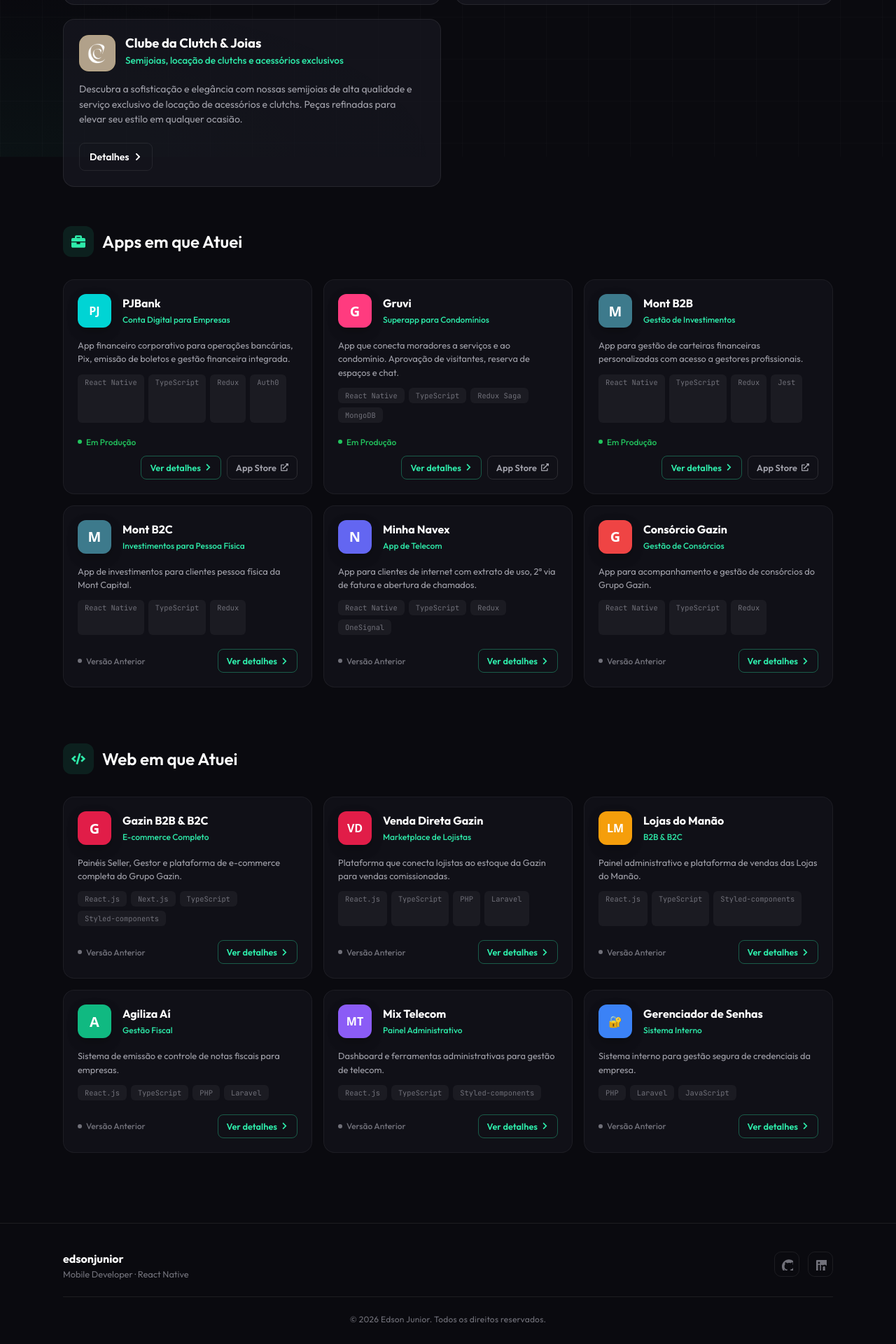
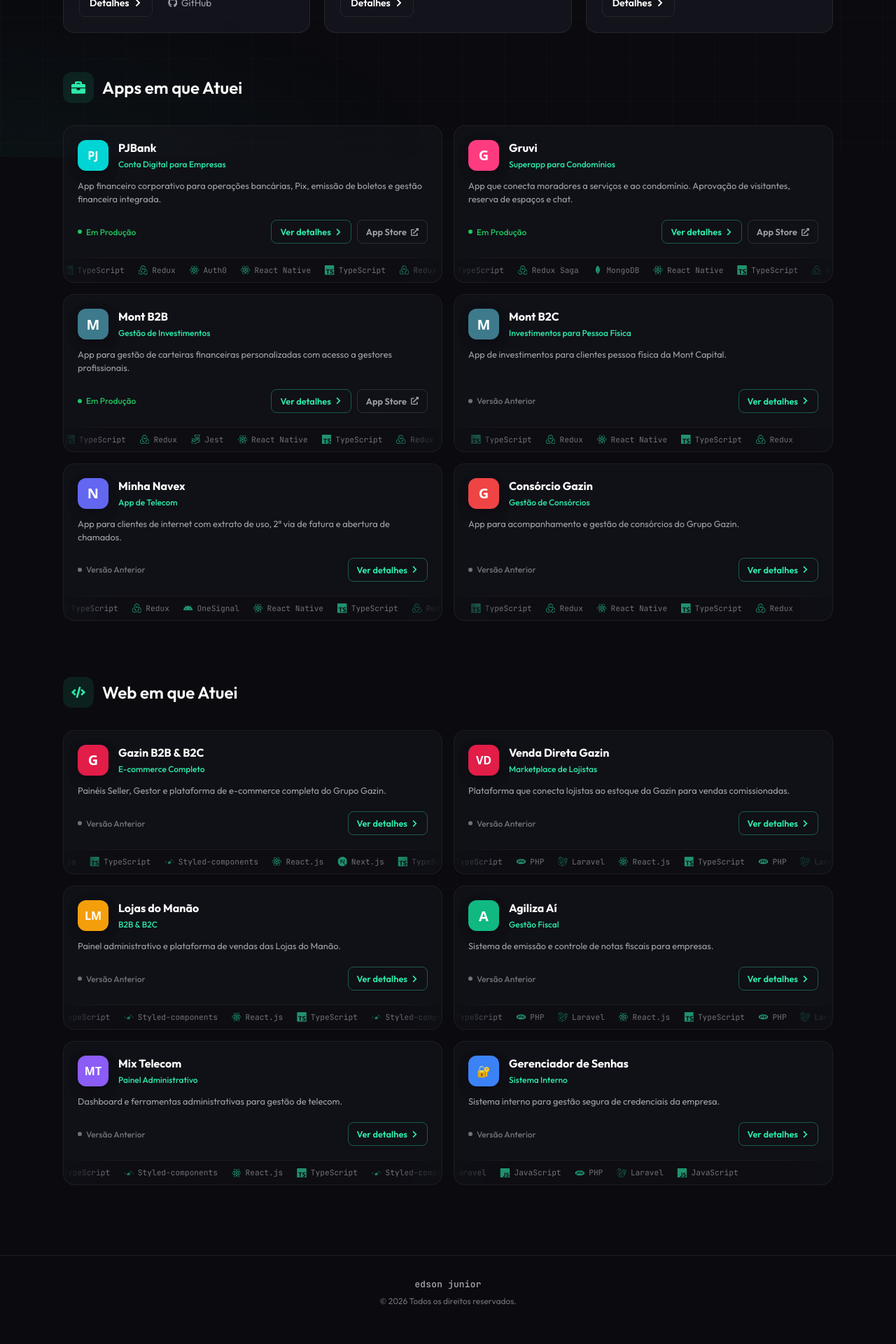
Before and after one commit to edsonjuniornarvaes/portifolio, a Next.js app: page /projects in a window 1280 px wide. Shown: the part 576-2496 px from the top of the page at 70% size. After the commit the page ends 2474 px from the top, so only its background shows below. Built offline with nearby package versions, Linux system fonts and the light colour scheme; no server answers.

Commit message:
refactor: improvements

```diff
--- a/src/app/components/navbar/index.tsx
+++ b/src/app/components/navbar/index.tsx
@@ -39,8 +39,8 @@
     <>
       <S.NavBar>
         <S.Logo href="/home">
-          <S.LogoIcon>EJ</S.LogoIcon>
-          Edson Junior
+          <S.LogoMark>ej</S.LogoMark>
+          <S.LogoName>Edson Junior</S.LogoName>
         </S.Logo>
 
         <S.NavbarContent>
--- a/src/app/projects/page.tsx
+++ b/src/app/projects/page.tsx
@@ -4,36 +4,62 @@
 import Link from "next/link";
 import { personalProjects, professionalProjects, webProjects, type Project } from "./helper";
 import { FaGithub, FaRocket, FaExternalLinkAlt, FaBriefcase, FaCode, FaChevronRight } from "react-icons/fa";
+import {
+  SiReact,
+  SiTypescript,
+  SiRedux,
+  SiExpo,
+  SiJest,
+  SiNextdotjs,
+  SiStyledcomponents,
+  SiPhp,
+  SiLaravel,
+  SiMongodb,
+  SiFirebase,
+  SiJavascript,
+} from "react-icons/si";
+import { FaApple, FaAndroid } from "react-icons/fa";
+
+const TECH_ICON_MAP: Record<string, React.ReactNode> = {
+  "React Native": <SiReact />,
+  "React.js": <SiReact />,
+  TypeScript: <SiTypescript />,
+  Redux: <SiRedux />,
+  "Redux Saga": <SiRedux />,
+  Expo: <SiExpo />,
+  Jest: <SiJest />,
+  "Next.js": <SiNextdotjs />,
+  "Styled-components": <SiStyledcomponents />,
+  PHP: <SiPhp />,
+  Laravel: <SiLaravel />,
+  MongoDB: <SiMongodb />,
+  Firebase: <SiFirebase />,
+  JavaScript: <SiJavascript />,
+  Auth0: <SiReact />,
+  iOS: <FaApple />,
+  Android: <FaAndroid />,
+  OneSignal: <FaAndroid />,
+};
 
 const fadeInUp = keyframes`
-  from {
-    opacity: 0;
-    transform: translateY(20px);
-  }
-  to {
-    opacity: 1;
-    transform: translateY(0);
-  }
+  from { opacity: 0; transform: translateY(20px); }
+  to { opacity: 1; transform: translateY(0); }
+`;
+
+const scroll = keyframes`
+  0% { transform: translateX(0); }
+  100% { transform: translateX(-50%); }
 `;
 
 const pulse = keyframes`
-  0%, 100% {
-    opacity: 1;
-    box-shadow: 0 0 20px rgba(0, 230, 118, 0.3);
-  }
-  50% {
-    opacity: 0.8;
-    box-shadow: 0 0 40px rgba(0, 230, 118, 0.5);
-  }
+  0%, 100% { opacity: 1; box-shadow: 0 0 20px rgba(0, 230, 118, 0.3); }
+  50% { opacity: 0.8; box-shadow: 0 0 40px rgba(0, 230, 118, 0.5); }
 `;
 
 const PageWrapper = styled.div`
   min-height: 100vh;
   padding: 40px 24px 100px;
-
-  @media (max-width: 768px) {
-    padding: 20px 16px 60px;
-  }
+  @media (max-width: 768px) { padding: 20px 16px 60px; }
 `;
 
 const ContentWrapper = styled.div`
@@ -47,7 +73,7 @@
 `;
 
 const PageTitle = styled.h1`
-  font-family: var(--font-display, 'Outfit', sans-serif);
+  font-family: var(--font-display);
   font-size: clamp(2rem, 4vw, 3rem);
   font-weight: 700;
   color: #ffffff;
@@ -64,6 +90,7 @@
   opacity: 0;
 `;
 
+/* ===== Pessoais ===== */
 const PersonalSection = styled.section`
   animation: ${fadeInUp} 0.6s ease 0.2s forwards;
   opacity: 0;
@@ -72,11 +99,10 @@
 
 const PersonalGrid = styled.div`
   display: grid;
-  grid-template-columns: repeat(2, 1fr);
+  grid-template-columns: repeat(3, 1fr);
   gap: 20px;
-  @media (max-width: 720px) {
-    grid-template-columns: 1fr;
-  }
+  @media (max-width: 900px) { grid-template-columns: repeat(2, 1fr); }
+  @media (max-width: 600px) { grid-template-columns: 1fr; }
 `;
 
 const PersonalCard = styled.div`
@@ -88,7 +114,6 @@
   flex-direction: column;
   gap: 14px;
   transition: border-color 0.2s ease, box-shadow 0.2s ease;
-
   &:hover {
     border-color: rgba(46, 235, 170, 0.25);
     box-shadow: var(--glow-primary);
@@ -112,12 +137,7 @@
   justify-content: center;
   background: var(--bg-secondary);
   border: 1px solid var(--border-color);
-
-  img {
-    width: 100%;
-    height: 100%;
-    object-fit: cover;
-  }
+  img { width: 100%; height: 100%; object-fit: cover; }
 `;
 
 const PersonalTitle = styled.h2`
@@ -164,10 +184,7 @@
   padding: 10px 14px;
   border-radius: var(--radius-sm);
   border: 1px solid var(--border-color);
-  &:hover {
-    border-color: var(--accent-primary);
-    color: var(--accent-primary);
-  }
+  &:hover { border-color: var(--accent-primary); color: var(--accent-primary); }
 `;
 
 const SmallGithub = styled.a`
@@ -177,192 +194,22 @@
   font-size: 0.85rem;
   color: var(--text-secondary);
   padding: 10px 12px;
-  &:hover {
-    color: var(--accent-primary);
-  }
+  &:hover { color: var(--accent-primary); }
 `;
 
-const ProjectTitle = styled.h2`
-  font-family: var(--font-display, 'Outfit', sans-serif);
-  font-size: clamp(1.5rem, 3vw, 2rem);
+const IconLetter = styled.span<{ $small?: boolean }>`
+  font-family: system-ui, -apple-system, sans-serif;
+  font-size: ${(p) => (p.$small ? "1rem" : "1.25rem")};
   font-weight: 800;
-  color: #ffffff;
-  margin-bottom: 6px;
-  letter-spacing: 1px;
+  color: #fff;
 `;
 
-const ProjectTagline = styled.p`
-  font-size: 1rem;
-  font-weight: 500;
-  background: linear-gradient(135deg, #00E676 0%, #FFD600 100%);
-  -webkit-background-clip: text;
-  -webkit-text-fill-color: transparent;
-  background-clip: text;
-  margin-bottom: 12px;
-`;
-
-const ProjectDescription = styled.p`
-  font-size: 0.9rem;
-  color: #a1a1aa;
-  line-height: 1.6;
-  max-width: 500px;
-  margin-bottom: 16px;
-`;
-
-const TagsContainer = styled.div`
-  display: flex;
-  flex-wrap: wrap;
-  justify-content: center;
-  gap: 8px;
-  margin-bottom: 24px;
-`;
-
-const Tag = styled.span`
-  font-family: var(--font-mono, 'JetBrains Mono', monospace);
-  font-size: 0.7rem;
-  font-weight: 500;
-  color: #00E676;
-  padding: 6px 14px;
-  border-radius: 100px;
-  background: rgba(0, 230, 118, 0.1);
-  border: 1px solid rgba(0, 230, 118, 0.2);
-`;
-
-const StatusBadge = styled.div`
-  display: inline-flex;
-  align-items: center;
-  gap: 8px;
-  padding: 8px 16px;
-  background: rgba(251, 191, 36, 0.1);
-  border: 1px solid rgba(251, 191, 36, 0.3);
-  border-radius: 100px;
-  font-size: 0.8rem;
-  font-weight: 500;
-  color: #fbbf24;
-  margin-bottom: 24px;
-
-  &::before {
-    content: '';
-    width: 8px;
-    height: 8px;
-    border-radius: 50%;
-    background: #fbbf24;
-    animation: ${pulse} 1.5s ease-in-out infinite;
-  }
-`;
-
-const FeaturesSection = styled.div`
-  padding: 24px 32px;
-  background: rgba(0, 0, 0, 0.2);
-  border-top: 1px solid rgba(255, 255, 255, 0.06);
-
-  @media (max-width: 768px) {
-    padding: 20px;
-  }
-`;
-
-const FeaturesTitle = styled.h3`
-  font-family: var(--font-display, 'Outfit', sans-serif);
-  font-size: 1rem;
-  font-weight: 600;
-  color: #ffffff;
-  text-align: center;
-  margin-bottom: 20px;
-`;
-
-const FeaturesGrid = styled.div`
-  display: grid;
-  grid-template-columns: repeat(3, 1fr);
-  gap: 20px;
-
-  @media (max-width: 868px) {
-    grid-template-columns: repeat(2, 1fr);
-  }
-
-  @media (max-width: 540px) {
-    grid-template-columns: 1fr;
-  }
-`;
-
-const FeatureCard = styled.div`
-  padding: 16px;
-  background: rgba(26, 26, 36, 0.6);
-  border: 1px solid rgba(255, 255, 255, 0.06);
-  border-radius: 12px;
-  transition: all 0.3s ease;
-
-  &:hover {
-    background: rgba(0, 230, 118, 0.05);
-    border-color: rgba(0, 230, 118, 0.2);
-    transform: translateY(-2px);
-  }
-`;
-
-const FeatureIcon = styled.span`
-  display: block;
-  font-size: 1.5rem;
-  margin-bottom: 8px;
-`;
-
-const FeatureTitle = styled.h4`
-  font-family: var(--font-display, 'Outfit', sans-serif);
-  font-size: 0.875rem;
-  font-weight: 600;
-  color: #ffffff;
-  margin-bottom: 4px;
-`;
-
-const FeatureDescription = styled.p`
-  font-size: 0.75rem;
-  color: #71717a;
-  line-height: 1.4;
-`;
-
-const ActionsSection = styled.div`
-  display: flex;
-  justify-content: center;
-  gap: 16px;
-  padding: 32px 40px;
-  border-top: 1px solid rgba(255, 255, 255, 0.06);
-
-  @media (max-width: 480px) {
-    flex-direction: column;
-    padding: 24px;
-  }
-`;
-
-const ActionButton = styled.a<{ $primary?: boolean }>`
-  display: inline-flex;
-  align-items: center;
-  justify-content: center;
-  gap: 10px;
-  padding: 14px 32px;
-  font-family: var(--font-display, 'Outfit', sans-serif);
-  font-size: 1rem;
-  font-weight: 600;
-  color: ${props => props.$primary ? '#0a0a0f' : '#ffffff'};
-  background: ${props => props.$primary ? 'linear-gradient(135deg, #00E676 0%, #00C853 100%)' : 'rgba(255, 255, 255, 0.05)'};
-  border: 1px solid ${props => props.$primary ? 'transparent' : 'rgba(255, 255, 255, 0.1)'};
-  border-radius: 14px;
-  cursor: pointer;
-  transition: all 0.3s ease;
-  text-decoration: none;
-
-  &:hover {
-    transform: translateY(-2px);
-    box-shadow: ${props => props.$primary ? '0 12px 35px rgba(0, 230, 118, 0.35)' : '0 12px 35px rgba(0, 0, 0, 0.2)'};
-  }
-`;
-
-// Professional Projects Section
+/* ===== Profissionais ===== */
 const ProfessionalSection = styled.section`
   animation: ${fadeInUp} 0.6s ease 0.4s forwards;
   opacity: 0;
   margin-bottom: 80px;
-
-  &:last-child {
-    margin-bottom: 0;
-  }
+  &:last-child { margin-bottom: 0; }
 `;
 
 const SectionHeader = styled.div`
@@ -384,29 +231,21 @@
 `;
 
 const SectionTitle = styled.h2`
-  font-family: var(--font-display, 'Outfit', sans-serif);
+  font-family: var(--font-display);
   font-size: 1.5rem;
   font-weight: 600;
-  color: #ffffff;
+  color: #fff;
 `;
 
 const ProjectsGrid = styled.div`
   display: grid;
-  grid-template-columns: repeat(3, 1fr);
+  grid-template-columns: repeat(2, 1fr);
   gap: 16px;
-
-  @media (max-width: 900px) {
-    grid-template-columns: repeat(2, 1fr);
-  }
-
-  @media (max-width: 600px) {
-    grid-template-columns: 1fr;
-  }
+  @media (max-width: 600px) { grid-template-columns: 1fr; }
 `;
 
 const ProfessionalCard = styled.div`
   position: relative;
-  padding: 20px;
   background: rgba(26, 26, 36, 0.4);
   backdrop-filter: blur(12px);
   border: 1px solid rgba(255, 255, 255, 0.06);
@@ -415,14 +254,11 @@
   overflow: hidden;
   display: flex;
   flex-direction: column;
-  min-height: 100%;
 
   &::before {
-    content: '';
+    content: "";
     position: absolute;
-    top: 0;
-    left: 0;
-    right: 0;
+    top: 0; left: 0; right: 0;
     height: 2px;
     background: linear-gradient(90deg, #2eebaa 0%, #06b6d4 100%);
     opacity: 0;
@@ -433,23 +269,27 @@
     background: rgba(46, 235, 170, 0.05);
     border-color: rgba(46, 235, 170, 0.2);
     transform: translateY(-2px);
+    &::before { opacity: 1; }
+  }
+`;
 
-    &::before {
-      opacity: 1;
-    }
-  }
+const CardBody = styled.div`
+  padding: 20px;
+  display: flex;
+  flex-direction: column;
+  flex: 1;
 `;
 
 const CardHeader = styled.div`
   display: flex;
   align-items: center;
-  gap: 16px;
-  margin-bottom: 16px;
+  gap: 14px;
+  margin-bottom: 12px;
 `;
 
 const CardIcon = styled.div<{ $bgColor?: string }>`
-  width: 48px;
-  height: 48px;
+  width: 44px;
+  height: 44px;
   border-radius: 12px;
   overflow: hidden;
   flex-shrink: 0;
@@ -457,32 +297,20 @@
   display: flex;
   align-items: center;
   justify-content: center;
-  background: ${props => props.$bgColor || '#333'};
-
-  img {
-    width: 100%;
-    height: 100%;
-    object-fit: cover;
-  }
-`;
-
-const IconLetter = styled.span<{ $small?: boolean }>`
-  font-family: system-ui, -apple-system, BlinkMacSystemFont, 'Segoe UI', sans-serif;
-  font-size: ${props => props.$small ? '1rem' : '1.25rem'};
-  font-weight: 800;
-  color: #ffffff;
-  font-style: normal;
+  background: ${(p) => p.$bgColor || "#333"};
+  img { width: 100%; height: 100%; object-fit: cover; }
 `;
 
 const CardInfo = styled.div`
   flex: 1;
+  min-width: 0;
 `;
 
 const CardTitle = styled.h3`
-  font-family: var(--font-display, 'Outfit', sans-serif);
+  font-family: var(--font-display);
   font-size: 1rem;
   font-weight: 700;
-  color: #ffffff;
+  color: #fff;
   margin-bottom: 2px;
 `;
 
@@ -496,43 +324,54 @@
   font-size: 0.8rem;
   color: #a1a1aa;
   line-height: 1.5;
-  margin-bottom: 12px;
-`;
-
-const CardTags = styled.div`
-  display: flex;
-  flex-wrap: wrap;
-  gap: 6px;
-  margin-bottom: 16px;
+  margin-bottom: 14px;
   flex: 1;
 `;
 
-const SmallTag = styled.span`
-  font-family: var(--font-mono, 'JetBrains Mono', monospace);
-  font-size: 0.65rem;
-  color: #71717a;
-  padding: 4px 10px;
-  border-radius: 6px;
-  background: rgba(255, 255, 255, 0.05);
+/* ===== Marquee de techs ===== */
+const TechStrip = styled.div`
+  overflow: hidden;
+  border-top: 1px solid rgba(255, 255, 255, 0.06);
+  background: rgba(0, 0, 0, 0.15);
+  padding: 10px 0;
+  mask-image: linear-gradient(90deg, transparent, #000 12%, #000 88%, transparent);
+  -webkit-mask-image: linear-gradient(90deg, transparent, #000 12%, #000 88%, transparent);
 `;
 
+const TechTrack = styled.div`
+  display: flex;
+  gap: 20px;
+  width: max-content;
+  animation: ${scroll} 18s linear infinite;
+`;
+
+const TechChip = styled.span`
+  display: inline-flex;
+  align-items: center;
+  gap: 6px;
+  font-family: var(--font-mono);
+  font-size: 0.7rem;
+  color: #71717a;
+  white-space: nowrap;
+  svg { font-size: 0.85rem; color: rgba(46, 235, 170, 0.6); flex-shrink: 0; }
+`;
+
+/* ===== Footer do card ===== */
 const CardFooter = styled.div`
   display: flex;
   align-items: center;
   justify-content: space-between;
-  gap: 12px;
+  gap: 10px;
   flex-wrap: wrap;
   margin-top: auto;
-  padding-top: 4px;
+  padding-top: 6px;
 `;
 
 const CardActions = styled.div`
   display: flex;
   align-items: center;
   gap: 8px;
-  flex-wrap: wrap;
   margin-left: auto;
-  justify-content: flex-end;
 `;
 
 const DetailLink = styled(Link)`
@@ -548,11 +387,7 @@
   text-decoration: none;
   white-space: nowrap;
   transition: background 0.2s ease, border-color 0.2s ease;
-
-  &:hover {
-    background: rgba(46, 235, 170, 0.1);
-    border-color: #2eebaa;
-  }
+  &:hover { background: rgba(46, 235, 170, 0.1); border-color: #2eebaa; }
 `;
 
 const ProductionBadge = styled.span<{ $status?: string }>`
@@ -561,14 +396,12 @@
   gap: 6px;
   font-size: 0.75rem;
   font-weight: 500;
-  color: ${props => props.$status === 'paused' ? '#71717a' : '#22c55e'};
-
+  color: ${(p) => (p.$status === "paused" ? "#71717a" : "#22c55e")};
   &::before {
-    content: '';
-    width: 6px;
-    height: 6px;
+    content: "";
+    width: 6px; height: 6px;
     border-radius: 50%;
-    background: ${props => props.$status === 'paused' ? '#71717a' : '#22c55e'};
+    background: ${(p) => (p.$status === "paused" ? "#71717a" : "#22c55e")};
   }
 `;
 
@@ -585,7 +418,6 @@
   text-decoration: none;
   white-space: nowrap;
   transition: color 0.2s ease, border-color 0.2s ease, background 0.2s ease;
-
   &:hover {
     color: var(--text-primary);
     border-color: rgba(46, 235, 170, 0.35);
@@ -593,6 +425,7 @@
   }
 `;
 
+/* ===== Helpers ===== */
 function renderPersonalThumb(p: Project) {
   if (p.icon && (p.icon.startsWith("/") || p.icon.startsWith("http"))) {
     return (
@@ -612,6 +445,62 @@
   return <PersonalIcon />;
 }
 
+function TechMarquee({ tags }: { tags: string[] }) {
+  const doubled = [...tags, ...tags];
+  return (
+    <TechStrip>
+      <TechTrack>
+        {doubled.map((t, i) => (
+          <TechChip key={`${t}-${i}`}>
+            {TECH_ICON_MAP[t] || null}
+            {t}
+          </TechChip>
+        ))}
+      </TechTrack>
+    </TechStrip>
+  );
+}
+
+function ProfCard({ proj, storeLabel }: { proj: Project; storeLabel?: string }) {
+  return (
+    <ProfessionalCard>
+      <CardBody>
+        <CardHeader>
+          <CardIcon $bgColor={proj.iconColor}>
+            {proj.iconLetter ? (
+              <IconLetter $small={proj.iconLetter.length > 1}>{proj.iconLetter}</IconLetter>
+            ) : (
+              // eslint-disable-next-line @next/next/no-img-element
+              <img src={proj.icon} alt={proj.title} />
+            )}
+          </CardIcon>
+          <CardInfo>
+            <CardTitle>{proj.title}</CardTitle>
+            <CardTagline>{proj.tagline}</CardTagline>
+          </CardInfo>
+        </CardHeader>
+        <CardDescription>{proj.description}</CardDescription>
+        <CardFooter>
+          <ProductionBadge $status={proj.status}>
+            {proj.status === "production" ? "Em Produção" : "Versão Anterior"}
+          </ProductionBadge>
+          <CardActions>
+            <DetailLink href={`/projects/${proj.id}`}>
+              Ver detalhes <FaChevronRight size={11} />
+            </DetailLink>
+            {proj.liveUrl && (
+              <CardLink href={proj.liveUrl} target="_blank" rel="noopener noreferrer">
+                {storeLabel || "Visitar"} <FaExternalLinkAlt size={11} />
+              </CardLink>
+            )}
+          </CardActions>
+        </CardFooter>
+      </CardBody>
+      <TechMarquee tags={proj.tags} />
+    </ProfessionalCard>
+  );
+}
+
 const Projects = () => {
   return (
     <PageWrapper>
@@ -625,9 +514,7 @@
 
         <PersonalSection>
           <SectionHeader style={{ marginBottom: 20 }}>
-            <SectionIcon>
-              <FaRocket size={20} />
-            </SectionIcon>
+            <SectionIcon><FaRocket size={20} /></SectionIcon>
             <SectionTitle>Projetos pessoais</SectionTitle>
           </SectionHeader>
           <PersonalGrid>
@@ -656,108 +543,26 @@
           </PersonalGrid>
         </PersonalSection>
 
-        {/* Professional Projects */}
         <ProfessionalSection>
           <SectionHeader>
-            <SectionIcon>
-              <FaBriefcase size={20} />
-            </SectionIcon>
+            <SectionIcon><FaBriefcase size={20} /></SectionIcon>
             <SectionTitle>Apps em que Atuei</SectionTitle>
           </SectionHeader>
-
           <ProjectsGrid>
             {professionalProjects.map((proj) => (
-              <ProfessionalCard key={proj.id}>
-                <CardHeader>
-                  <CardIcon $bgColor={proj.iconColor}>
-                    {proj.iconLetter ? (
-                      <IconLetter $small={proj.iconLetter.length > 1}>{proj.iconLetter}</IconLetter>
-                    ) : (
-                      <img src={proj.icon} alt={proj.title} />
-                    )}
-                  </CardIcon>
-                  <CardInfo>
-                    <CardTitle>{proj.title}</CardTitle>
-                    <CardTagline>{proj.tagline}</CardTagline>
-                  </CardInfo>
-                </CardHeader>
-                <CardDescription>{proj.description}</CardDescription>
-                <CardTags>
-                  {proj.tags.map((tag) => (
-                    <SmallTag key={tag}>{tag}</SmallTag>
-                  ))}
-                </CardTags>
-                <CardFooter>
-                  <ProductionBadge $status={proj.status}>
-                    {proj.status === 'production' ? 'Em Produção' : 'Versão Anterior'}
-                  </ProductionBadge>
-                  <CardActions>
-                    <DetailLink href={`/projects/${proj.id}`}>
-                      Ver detalhes
-                      <FaChevronRight size={11} />
-                    </DetailLink>
-                    {proj.liveUrl && (
-                      <CardLink href={proj.liveUrl} target="_blank" rel="noopener noreferrer">
-                        App Store
-                        <FaExternalLinkAlt size={11} />
-                      </CardLink>
-                    )}
-                  </CardActions>
-                </CardFooter>
-              </ProfessionalCard>
+              <ProfCard key={proj.id} proj={proj} storeLabel="App Store" />
             ))}
           </ProjectsGrid>
         </ProfessionalSection>
 
-        {/* Web Projects */}
         <ProfessionalSection>
           <SectionHeader>
-            <SectionIcon>
-              <FaCode size={20} />
-            </SectionIcon>
+            <SectionIcon><FaCode size={20} /></SectionIcon>
             <SectionTitle>Web em que Atuei</SectionTitle>
           </SectionHeader>
-
           <ProjectsGrid>
             {webProjects.map((proj) => (
-              <ProfessionalCard key={proj.id}>
-                <CardHeader>
-                  <CardIcon $bgColor={proj.iconColor}>
-                    {proj.iconLetter ? (
-                      <IconLetter $small={proj.iconLetter.length > 1}>{proj.iconLetter}</IconLetter>
-                    ) : (
-                      <img src={proj.icon} alt={proj.title} />
-                    )}
-                  </CardIcon>
-                  <CardInfo>
-                    <CardTitle>{proj.title}</CardTitle>
-                    <CardTagline>{proj.tagline}</CardTagline>
-                  </CardInfo>
-                </CardHeader>
-                <CardDescription>{proj.description}</CardDescription>
-                <CardTags>
-                  {proj.tags.map((tag) => (
-                    <SmallTag key={tag}>{tag}</SmallTag>
-                  ))}
-                </CardTags>
-                <CardFooter>
-                  <ProductionBadge $status={proj.status}>
-                    {proj.status === 'production' ? 'Em Produção' : 'Versão Anterior'}
-                  </ProductionBadge>
-                  <CardActions>
-                    <DetailLink href={`/projects/${proj.id}`}>
-                      Ver detalhes
-                      <FaChevronRight size={11} />
-                    </DetailLink>
-                    {proj.liveUrl && (
-                      <CardLink href={proj.liveUrl} target="_blank" rel="noopener noreferrer">
-                        Visitar
-                        <FaExternalLinkAlt size={11} />
-                      </CardLink>
-                    )}
-                  </CardActions>
-                </CardFooter>
-              </ProfessionalCard>
+              <ProfCard key={proj.id} proj={proj} />
             ))}
           </ProjectsGrid>
         </ProfessionalSection>
--- a/src/components/footer.tsx
+++ b/src/components/footer.tsx
@@ -1,87 +1,34 @@
 "use client";
 
 import styled from "styled-components";
-import Link from "next/link";
-import GitHubIcon from "@/assets/icons/social/github";
-import LinkedInIcon from "@/assets/icons/social/linkedin";
 
 const Foot = styled.footer`
   position: relative;
   z-index: 1;
   border-top: 1px solid var(--border-color);
-  padding: 40px 24px 28px;
-  color: var(--text-muted);
-  font-size: 0.85rem;
+  padding: 32px 24px;
 `;
 
 const Inner = styled.div`
   max-width: 1100px;
   margin: 0 auto;
+  text-align: center;
   display: flex;
   flex-direction: column;
-  gap: 24px;
+  gap: 8px;
 `;
 
-const Top = styled.div`
-  display: flex;
-  align-items: flex-start;
-  justify-content: space-between;
-  flex-wrap: wrap;
-  gap: 20px;
+const Name = styled.span`
+  font-family: var(--font-mono);
+  font-size: 0.8rem;
+  font-weight: 600;
+  color: var(--text-secondary);
+  letter-spacing: 0.02em;
 `;
 
-const Brand = styled(Link)`
-  display: flex;
-  flex-direction: column;
-  gap: 4px;
-  text-decoration: none;
-`;
-
-const BrandName = styled.span`
-  font-family: var(--font-display);
-  font-weight: 700;
-  font-size: 1rem;
-  color: var(--text-primary);
-`;
-
-const BrandRole = styled.span`
-  font-size: 0.8rem;
-  color: var(--text-muted);
-`;
-
-const Socials = styled.div`
-  display: flex;
-  gap: 12px;
-  align-items: center;
-`;
-
-const SocialLink = styled.a`
-  display: flex;
-  align-items: center;
-  justify-content: center;
-  width: 36px;
-  height: 36px;
-  border-radius: 10px;
-  border: 1px solid var(--border-color);
-  color: var(--text-muted);
-  transition: color 0.2s, border-color 0.2s;
-
-  &:hover {
-    color: var(--accent-primary);
-    border-color: var(--accent-primary);
-  }
-`;
-
-const Divider = styled.hr`
-  border: none;
-  border-top: 1px solid var(--border-color);
-`;
-
-const Bottom = styled.div`
-  text-align: center;
+const Copy = styled.span`
   font-size: 0.75rem;
   color: var(--text-muted);
-  letter-spacing: 0.02em;
 `;
 
 export default function Footer() {
@@ -90,32 +37,8 @@
   return (
     <Foot>
       <Inner>
-        <Top>
-          <Brand href="/home">
-            <BrandName>edsonjunior</BrandName>
-            <BrandRole>Mobile Developer · React Native</BrandRole>
-          </Brand>
-          <Socials>
-            <SocialLink
-              href="https://github.com/edsonjuniornarvaes"
-              target="_blank"
-              rel="noopener noreferrer"
-              aria-label="GitHub"
-            >
-              <GitHubIcon width={18} height={18} color="currentColor" />
-            </SocialLink>
-            <SocialLink
-              href="https://linkedin.com/in/edsonjuniornarvaes"
-              target="_blank"
-              rel="noopener noreferrer"
-              aria-label="LinkedIn"
-            >
-              <LinkedInIcon width={18} height={18} color="currentColor" />
-            </SocialLink>
-          </Socials>
-        </Top>
-        <Divider />
-        <Bottom>&copy; {year} Edson Junior. Todos os direitos reservados.</Bottom>
+        <Name>edson junior</Name>
+        <Copy>&copy; {year} Todos os direitos reservados.</Copy>
       </Inner>
     </Foot>
   );
```
Also changed, not shown: src/app/components/navbar/styles.ts (+33 -17 lines).
